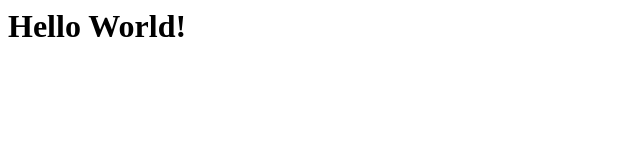
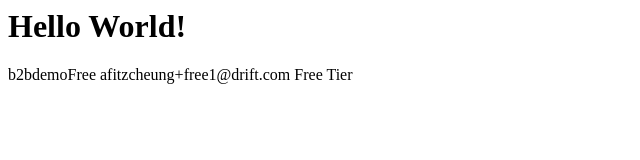
Before and after one commit to AthensF/b2bdemoFree, a plain HTML site: page index.html in a window 1280 px wide. Shown: the whole page, without its empty margins (0-640 px from the left). Drawn offline with Linux system fonts and the light colour scheme.

Commit message:
added account details

```diff
--- a/index.html
+++ b/index.html
@@ -29,3 +29,8 @@ drift.load('avsny27nb9k8');
 <!-- End of Async Drift Code -->
 </header>
 <h1>Hello World!</h1>
+<p>
+  b2bdemoFree
+  afitzcheung+free1@drift.com
+  Free Tier
+</p>
```
